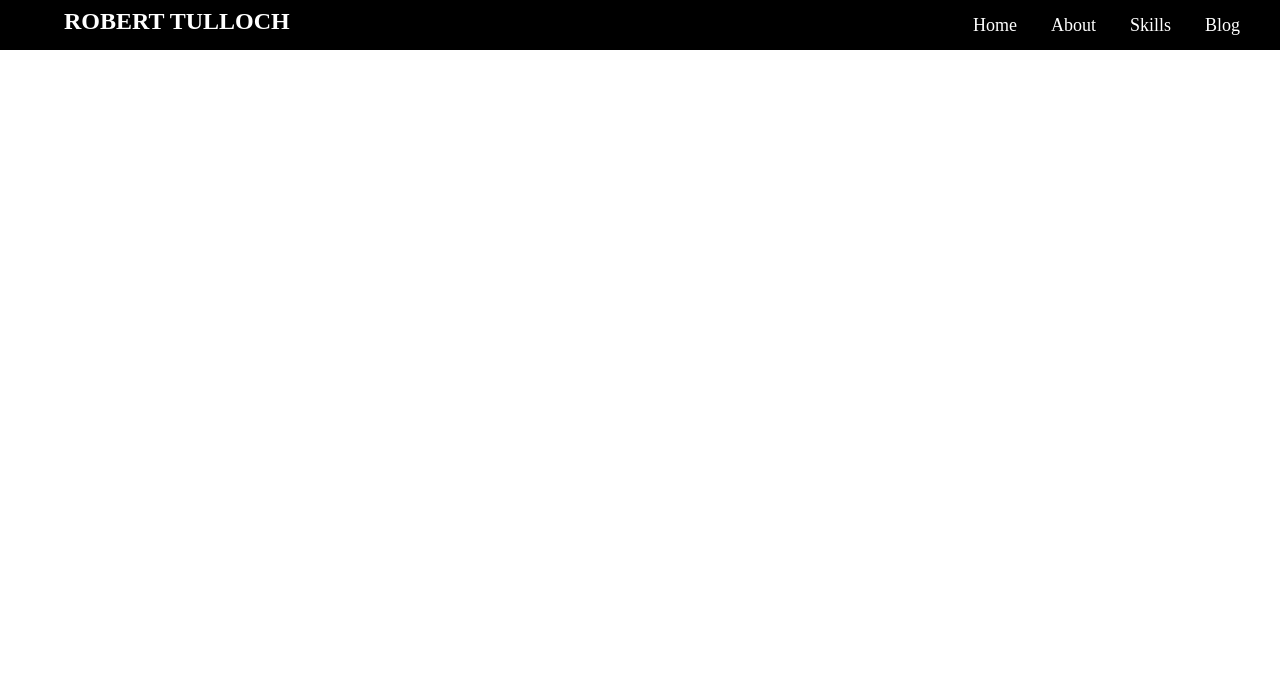
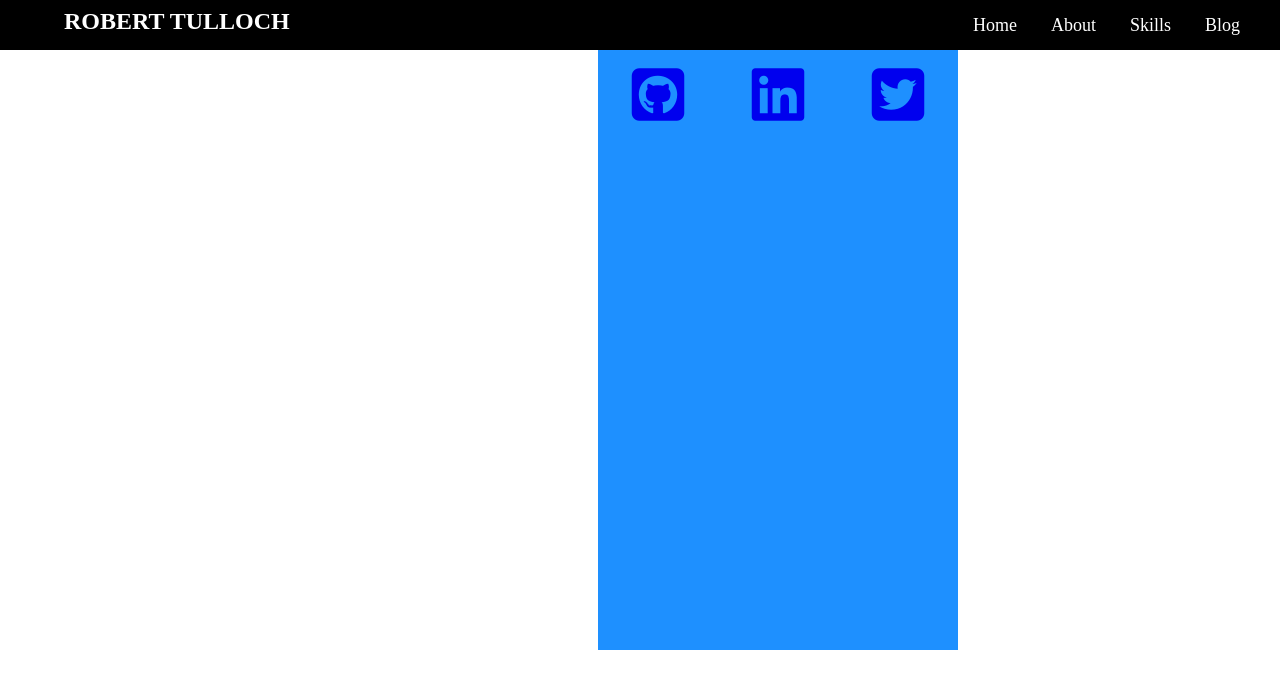
Before and after one commit to RobertTulloch94/Robert_Tulloch_Portfolio, a plain HTML site: page index.html in a window 1280 px wide. Drawn offline with Linux system fonts and the light colour scheme; a web font is replaced by a local one.

Commit message:
commiting new footer

```diff
--- a/css/style.css
+++ b/css/style.css
@@ -80,3 +80,21 @@ label #sign-two{
         display: block;
     }
 }
+
+.flex-container {
+    display: flex;
+    height: 600px;
+    flex-wrap: wrap;
+    align-content: space-between;
+    justify-content: center;
+    justify-self: end;
+    background-color: DodgerBlue;
+  }
+
+  .icon {
+    width: 100px;
+    margin: 10px;
+    text-align: center;
+    line-height: 75px;
+    font-size: 60px;
+  }
--- a/index.html
+++ b/index.html
@@ -5,15 +5,15 @@
     <meta http-equiv="X-UA-Compatible" content="IE=edge">
     <meta name="viewport" content="width=device-width, initial-scale=1.0">
     <link rel="stylesheet" href="./css/style.css">
-    <link rel="stylesheet" href="https://stackpath.bootstrapcdn.com/font-awesome/4.7.0/css/font-awesome.min.css">
+    <script src="https://kit.fontawesome.com/218c90d506.js" crossorigin="anonymous"></script>
     <title>Robert Tulloch</title>
 </head>
 <body>
     <nav>
         <input type="checkbox" id="res-menu">
         <label for="res-menu">
-            <i class="fa fa-bars" id="sign-one"></i>
-            <i class="fa fa-times" id="sign-two"></i>
+            <i class="fas fa-bars" id="sign-one"></i>
+            <i class="fas fa-times" id="sign-two"></i>
         </label>
         <h1>Robert Tulloch</h1>
         <ul>
@@ -24,5 +24,10 @@
         </ul>
     </nav>
 
+    <footer class="flex-container">
+        <a href="#" class="icon"><i class='fab fa-github-square'></i></a>
+        <a href="#" class="icon"><i class='fab fa-linkedin'></i></a>
+        <a href="#" class="icon"><i class='fab fa-twitter-square'></i></a>
+    </footer>
 </body>
 </html>
```
